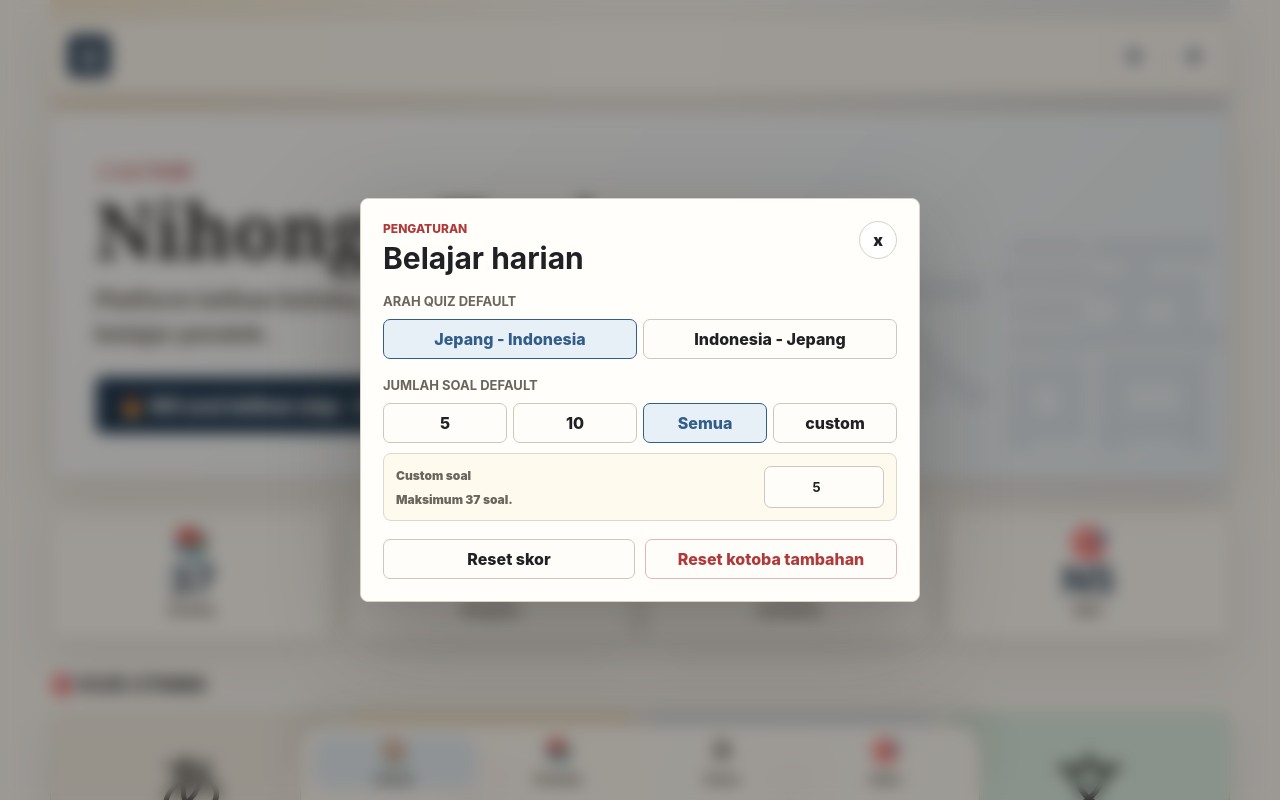
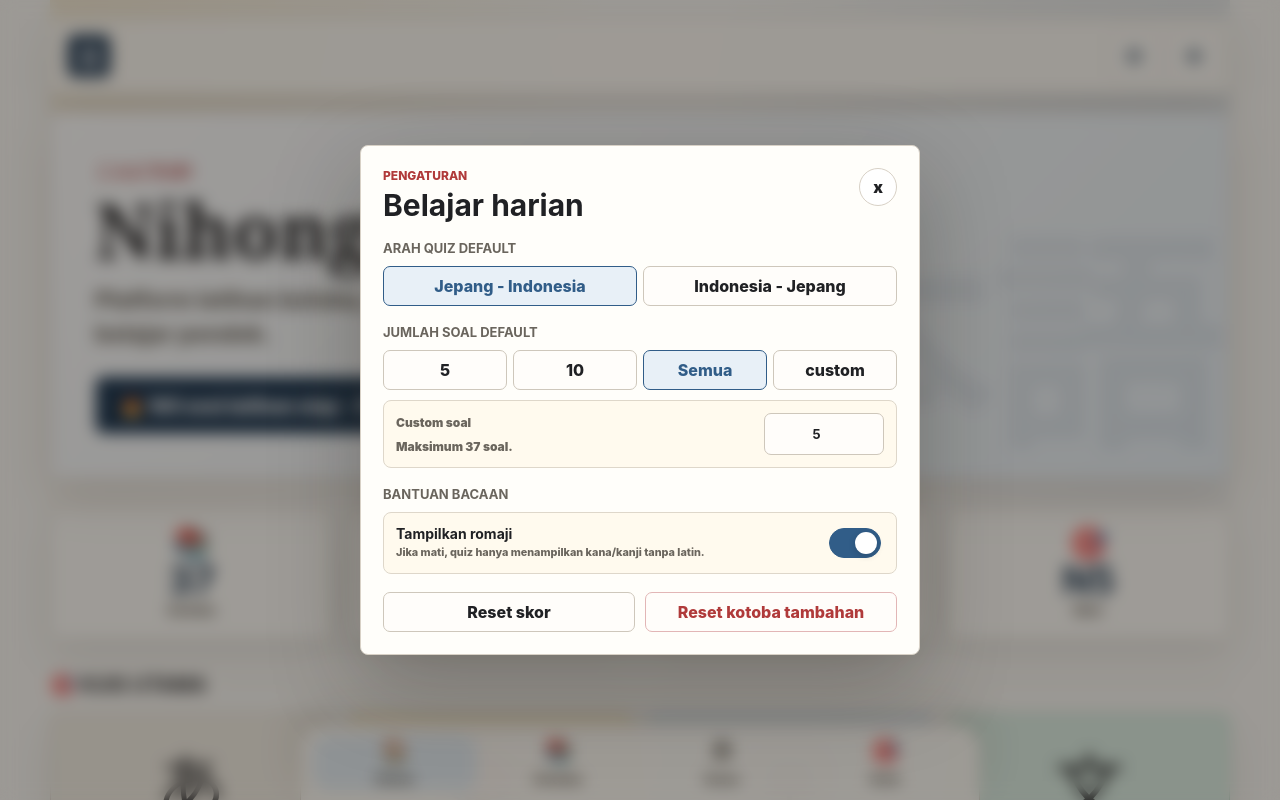
Before and after one commit to DickaEs/nihongo-trainer, a Vue app: page / in a window 1280 px wide. Both pictures are taken after a click on the button "Pengaturan belajar". Shown: the top 800 px of the page. Built offline with nearby package versions, Linux system fonts and the light colour scheme.

Commit message:
fitur romaji

```diff
--- a/src/App.vue
+++ b/src/App.vue
@@ -16,6 +16,7 @@ const shuffledPreview = ref(false);
 const quizMode = ref(savedPreferences.quizMode ?? 'jp-id');
 const quizCount = ref(savedPreferences.quizCount ?? 'all');
 const customQuizCount = ref(Number(savedPreferences.customQuizCount ?? 5));
+const showRomaji = ref(savedPreferences.showRomaji ?? true);
 const theme = ref(savedPreferences.theme ?? 'light');
 const settingsOpen = ref(false);
 const quiz = reactive({ items: [], current: 0, options: [], answers: [], locked: false, finished: false });
@@ -62,7 +63,7 @@ watch(page, (value) => {
     }
 });
 
-watch([quizMode, quizCount, customQuizCount, theme], savePreferences);
+watch([quizMode, quizCount, customQuizCount, showRomaji, theme], savePreferences);
 watch(words, () => {
     customQuizCount.value = clampQuizCount(customQuizCount.value);
 });
@@ -110,6 +111,7 @@ function savePreferences() {
         quizMode: quizMode.value,
         quizCount: quizCount.value,
         customQuizCount: customQuizCount.value,
+        showRomaji: showRomaji.value,
         theme: theme.value,
     }));
     applyTheme();
@@ -141,6 +143,10 @@ function clampQuizCount(value) {
 function setCustomQuizCount(value) {
     customQuizCount.value = clampQuizCount(value);
     quizCount.value = 'custom';
+}
+
+function toggleRomaji() {
+    showRomaji.value = !showRomaji.value;
 }
 
 function resolvedQuizCount() {
@@ -200,7 +206,7 @@ function promptParts(word) {
         return {
             label: 'Pilih arti Indonesia',
             main: word.kana,
-            sub: [word.romaji, word.kanji].filter(Boolean).join(' / '),
+            sub: [showRomaji.value ? word.romaji : '', word.kanji].filter(Boolean).join(' / '),
         };
     }
 
@@ -208,7 +214,7 @@ function promptParts(word) {
 }
 
 function optionLabel(word) {
-    return quizMode.value === 'jp-id' ? word.meaning : [word.kana, word.romaji].filter(Boolean).join(' / ');
+    return quizMode.value === 'jp-id' ? word.meaning : [word.kana, showRomaji.value ? word.romaji : ''].filter(Boolean).join(' / ');
 }
 
 function similarityScore(source, candidate) {
@@ -416,6 +422,17 @@ function finishKana() {
                     </label>
                 </div>
 
+                <div class="settings-group">
+                    <strong>Bantuan bacaan</strong>
+                    <label class="toggle-row">
+                        <span>
+                            <b>Tampilkan romaji</b>
+                            <small>Jika mati, quiz hanya menampilkan kana/kanji tanpa latin.</small>
+                        </span>
+                        <input type="checkbox" :checked="showRomaji" @change="toggleRomaji" />
+                    </label>
+                </div>
+
                 <div class="settings-actions">
                     <button class="ghost-button" type="button" @click="resetLastScore">Reset skor</button>
                     <button class="ghost-button danger" type="button" @click="resetCustomWords">Reset kotoba tambahan</button>
@@ -604,6 +621,16 @@ function finishKana() {
                             <small>Maksimum {{ maxQuizCount }} kotoba.</small>
                         </label>
                     </div>
+                    <div class="control-group">
+                        <span>Bantuan</span>
+                        <label class="toggle-row compact">
+                            <span>
+                                <b>Tampilkan romaji</b>
+                                <small>{{ showRomaji ? 'Romaji muncul sebagai bantuan.' : 'Hanya kana/kanji yang ditampilkan.' }}</small>
+                            </span>
+                            <input type="checkbox" :checked="showRomaji" @change="toggleRomaji" />
+                        </label>
+                    </div>
                     <button class="primary-button wide" type="button" @click="startQuiz">Mulai latihan</button>
                     <p v-if="lastScore" class="last-score">Terakhir: {{ lastScore.correct }}/{{ lastScore.total }} benar</p>
                 </section>
--- a/src/app.css
+++ b/src/app.css
@@ -1556,6 +1556,73 @@ input:focus {
 .custom-count-field.compact small {
     grid-column: auto;
     grid-row: auto;
+}
+
+.toggle-row {
+    display: flex;
+    align-items: center;
+    justify-content: space-between;
+    gap: 14px;
+    padding: 12px;
+    border: 1px solid #ded7ca;
+    border-radius: 8px;
+    background: rgba(255, 248, 230, .55);
+}
+
+.toggle-row span {
+    display: grid;
+    gap: 4px;
+}
+
+.toggle-row b {
+    color: var(--ink);
+    font-size: 14px;
+}
+
+.toggle-row small {
+    color: var(--muted);
+    font-weight: 800;
+    line-height: 1.35;
+}
+
+.toggle-row input {
+    position: relative;
+    width: 52px;
+    min-width: 52px;
+    height: 30px;
+    min-height: 30px;
+    padding: 0;
+    border: 1px solid #c8beb0;
+    border-radius: 999px;
+    appearance: none;
+    background: #e9e1d4;
+    cursor: pointer;
+}
+
+.toggle-row input::before {
+    position: absolute;
+    top: 3px;
+    left: 3px;
+    width: 22px;
+    height: 22px;
+    border-radius: 999px;
+    background: #fff;
+    box-shadow: 0 2px 7px rgba(0, 0, 0, .16);
+    content: "";
+    transition: transform .16s ease;
+}
+
+.toggle-row input:checked {
+    border-color: var(--blue);
+    background: var(--blue);
+}
+
+.toggle-row input:checked::before {
+    transform: translateX(22px);
+}
+
+.toggle-row.compact {
+    align-items: center;
 }
 
 .ghost-button.danger {
@@ -1655,7 +1722,9 @@ body.theme-dark .home-quiz-card.blue,
 body.theme-dark .home-quiz-card.green,
 body.theme-dark .kana-wrong-list,
 body.theme-dark .review-item,
-body.theme-dark .prompt {
+body.theme-dark .prompt,
+body.theme-dark .custom-count-field,
+body.theme-dark .toggle-row {
     border-color: var(--line);
     background: #151922;
     color: var(--ink);
```
